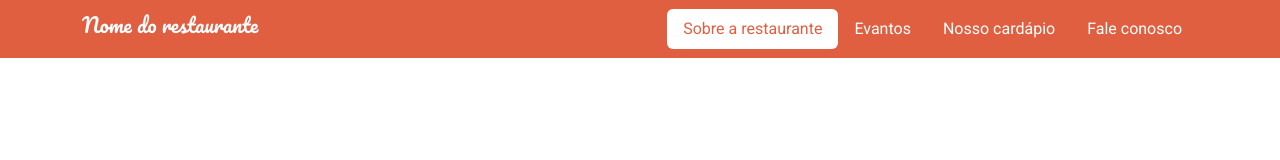
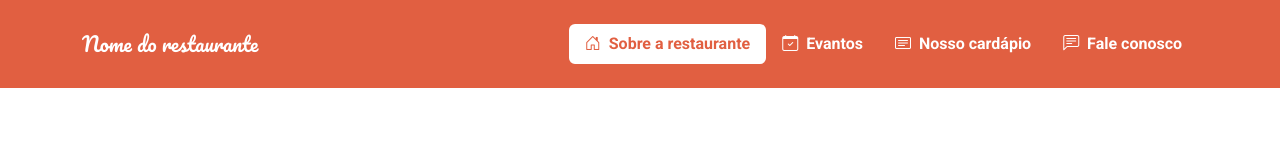
Before and after one commit to Henriquedearaujo/curso_ebac_frontend, a plain HTML site: page index.html in a window 1280 px wide. Drawn offline with nearby package versions, Linux system fonts and the light colour scheme.

Commit message:
responsividade menu

```diff
--- a/index.html
+++ b/index.html
@@ -9,26 +9,38 @@
     <link rel="preconnect" href="https://fonts.googleapis.com">
     <link rel="preconnect" href="https://fonts.gstatic.com" crossorigin>
     <link href="https://fonts.googleapis.com/css2?family=Pacifico&family=Roboto:wght@400;700&display=swap" rel="stylesheet">
+    <link rel="stylesheet" href="https://cdn.jsdelivr.net/npm/bootstrap-icons@1.11.2/font/bootstrap-icons.min.css">
     <link rel="stylesheet" href="main.css">
 </head>
 
 <body>
-    <header class="navbar navbar-expand-lg sticky-top">
+    <header class="navbar navbar-expand-lg sticky-top p-4">
         <div class="container">
-            <h1 class="navbar-brand">Nome do restaurante</h1>
-            <nav>
-                <ul class="nav nav-pills">
-                    <li class="nav-item">
-                        <a href="" class="nav-link active">Sobre a restaurante</a>
+            <h1 class="navbar-brand m-0">Nome do restaurante</h1>
+            <button class="navbar-toggler" data-bs-toggle="collapse" data-bs-target="#menu-navegacao">
+                <span class="navbar-toggler-icon"></span>
+            </button>
+            <nav class="navbar-collapse collapse justify-content-end" id="menu-navegacao">
+                <ul class="nav nav-pills d-block d-md-flex">
+                    <li class="nav-item fw-bold">
+                        <a href="" class="nav-link active">
+                            <i class="bi bi-house-door me-1"></i>
+                            Sobre a restaurante</a>
                     </li>
-                    <li class="nav-item">
-                        <a href="" class="nav-link">Evantos</a>
+                    <li class="nav-item fw-bold">
+                        <a href="" class="nav-link">
+                            <i class="bi bi-calendar-check me-1"></i>
+                            Evantos</a>
                     </li>
-                    <li class="nav-item">
-                        <a href="" class="nav-link">Nosso cardápio</a>
+                    <li class="nav-item fw-bold">
+                        <a href="" class="nav-link">
+                            <i class="bi bi-card-text me-1"></i>
+                            Nosso cardápio</a>
                     </li>
-                    <li class="nav-item">
-                        <a href="" class="nav-link">Fale conosco</a>
+                    <li class="nav-item fw-bold">
+                        <a href="" class="nav-link">
+                            <i class="bi bi-chat-left-text me-1"></i>
+                            Fale conosco</a>
                     </li>
                 </ul>
             </nav>
--- a/main.css
+++ b/main.css
@@ -19,3 +19,7 @@ body {
 .navbar-brand {
     font-family: pacifico, cursive;
 }
+
+.navbar-toggler {
+    background-color: #ffeae6;
+}
```
